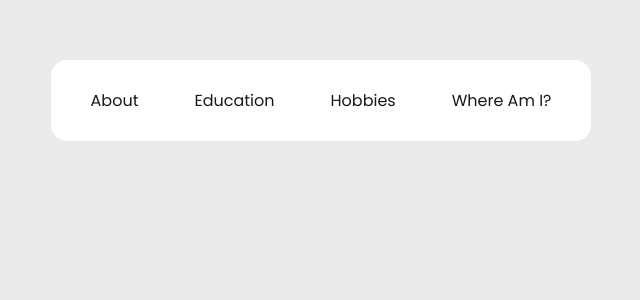
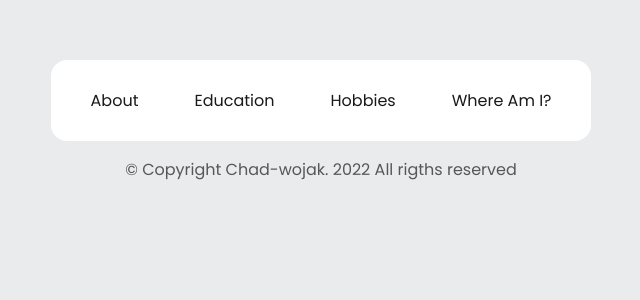
Before and after one commit to MLH-Fellowship/project-chad-wojak, a Flask app: page / in a window 1280 px wide. Shown: the part 228-528 px from the top of the page, without its empty margins (319-959 px from the left). Run offline with Flask 2, Linux system fonts and the light colour scheme.

Commit message:
copyright done

```diff
--- a/app/static/styles/main.css
+++ b/app/static/styles/main.css
@@ -5,7 +5,8 @@ h3,
 h4,
 h5,
 h6,
-button {
+button,
+footer {
   font-family: "Poppins", sans-serif;
 }
 
@@ -46,3 +47,11 @@ body {
 .nav-bar > .nav-item.active {
   background-color: #d7d7d7;
 }
+
+footer {
+  left: 0;
+  bottom: 0;
+  width: 100%;
+  color: #575757;
+  text-align: center;
+}
--- a/app/templates/base.html
+++ b/app/templates/base.html
@@ -63,5 +63,8 @@
       </div>
     </div>
     {% block content %}{% endblock %}
+    <footer>
+      <p>&#169 Copyright Chad-wojak. 2022 All rigths reserved</p>
+    </footer>
   </body>
 </html>
```
